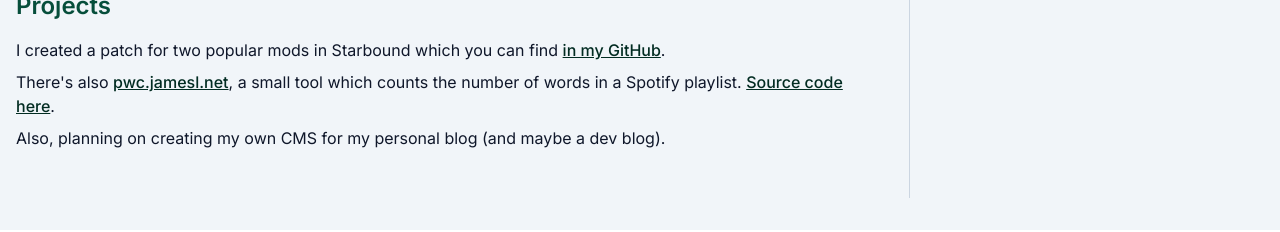
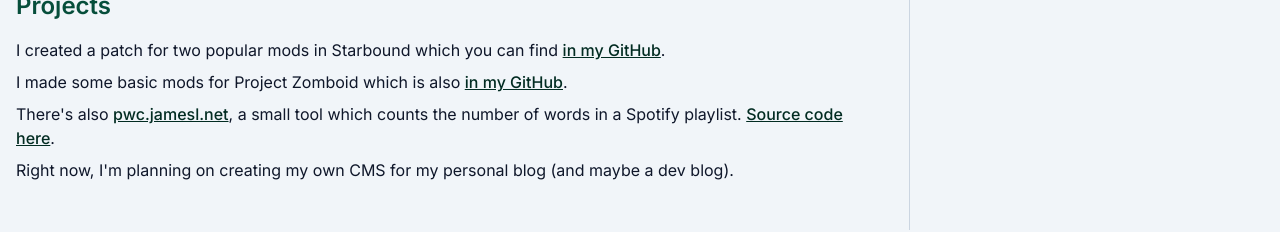
Before and after one commit to jamesleedev/homepage, a Next.js app: page / in a window 1280 px wide. Shown: the part 418-650 px from the top of the page. Built offline with nearby package versions, Linux system fonts and the light colour scheme.

Commit message:
chore: update projects section

```diff
--- a/src/pages/index.tsx
+++ b/src/pages/index.tsx
@@ -51,6 +51,13 @@ export default function Home() {
               .
             </p>
             <p>
+              I made some basic mods for Project Zomboid which is also{' '}
+              <a href="https://github.com/jamesleedev/zomboid" rel="noopener noreferrer" target="_blank">
+                in my GitHub
+              </a>
+              .
+            </p>
+            <p>
               There&apos;s also{' '}
               <a href="https://pwc.jamesl.net" rel="nofollow noopener noreferrer">
                 pwc.jamesl.net
@@ -61,7 +68,7 @@ export default function Home() {
               </a>
               .
             </p>
-            <p>Also, planning on creating my own CMS for my personal blog (and maybe a dev blog).</p>
+            <p>Right now, I&apos;m planning on creating my own CMS for my personal blog (and maybe a dev blog).</p>
           </section>
         </div>
         <Separator orientation="vertical" className="hidden md:block" />
```
